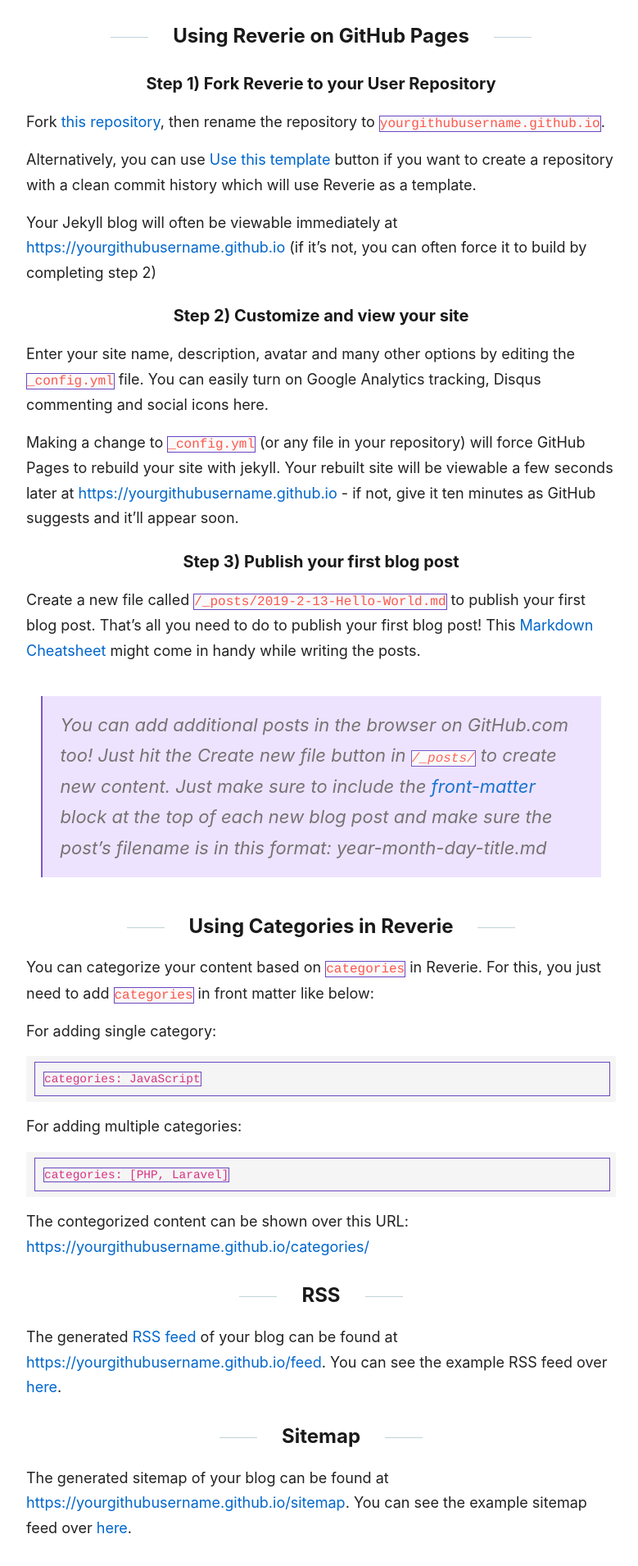
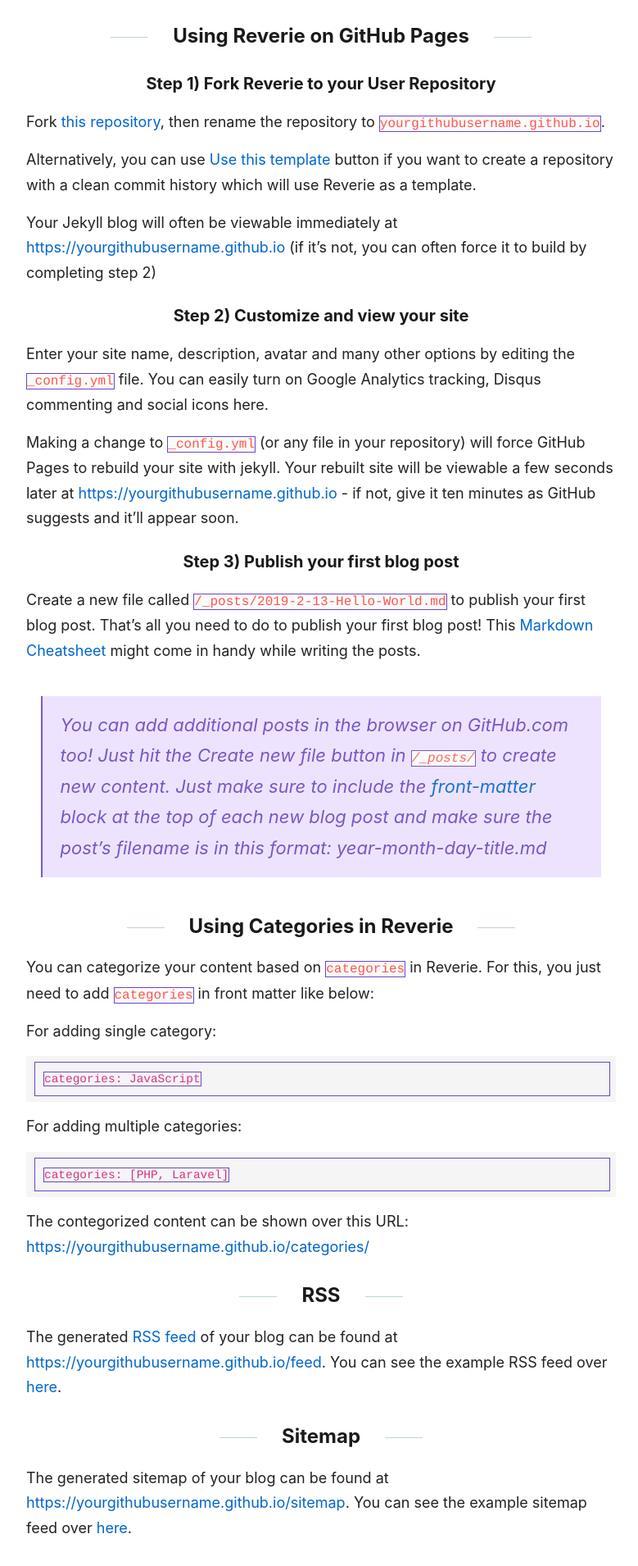
Before and after one commit to RobfPeterson/RobfPeterson.github.io, a Jekyll site: the page built from _posts/2019-02-13-introducing-reverie-jekyll-theme.md, in a window 1280 px wide. Shown: the part 1918-3828 px from the top of the page at 82% size, without its empty margins (248-1027 px from the left). Built offline with Jekyll 4.4.1, drawn with Linux system fonts in a browser that asks for light colours; comment, search, counter and statistics services are not loaded.

Commit message:
Update style.scss

```diff
--- a/assets/style.scss
+++ b/assets/style.scss
@@ -386,7 +386,7 @@ nav {
     margin: 1.8em .8em;
     /*border-left: 2px solid $gray;*/
     padding: 0.1em 1em;
-    color: $gray;
+    color: var(--border-color);
     font-size: 22px;
     font-style: italic;
     background-color: #ede1ff;
```
